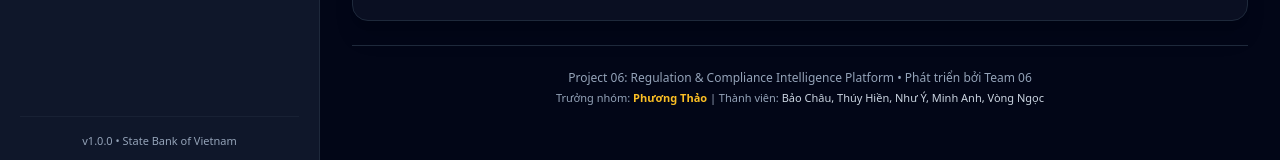
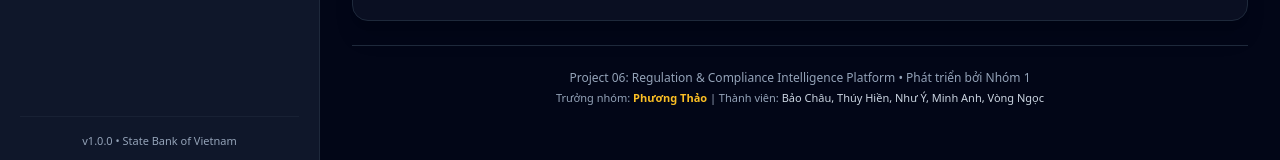
Before and after one commit to phuongthao200606-netizen/project-6-compliance-platform, a React (Vite) app: page / in a window 1280 px wide. Shown: the part 1220-1380 px from the top of the page. Built offline with nearby package versions, Linux system fonts and the light colour scheme.

Commit message:
fix: correct team identity and remove unverified static metrics

```diff
--- a/src/components/Footer.tsx
+++ b/src/components/Footer.tsx
@@ -5,7 +5,7 @@ export const Footer: React.FC = () => {
     <footer className="mt-12 pt-6 pb-8 border-t border-slate-800 text-center text-xs text-slate-400">
       <div className="max-w-4xl mx-auto space-y-1">
         <p className="font-medium text-slate-400">
-          Project 06: Regulation & Compliance Intelligence Platform • Phát triển bởi Team 06
+          Project 06: Regulation & Compliance Intelligence Platform • Phát triển bởi Nhóm 1
         </p>
         <p className="text-[11px] text-slate-400">
           Trưởng nhóm: <span className="text-amber-400 font-semibold">Phương Thảo</span> | Thành viên: <span className="text-slate-300">Bảo Châu, Thúy Hiền, Như Ý, Minh Anh, Vòng Ngọc</span>
```
